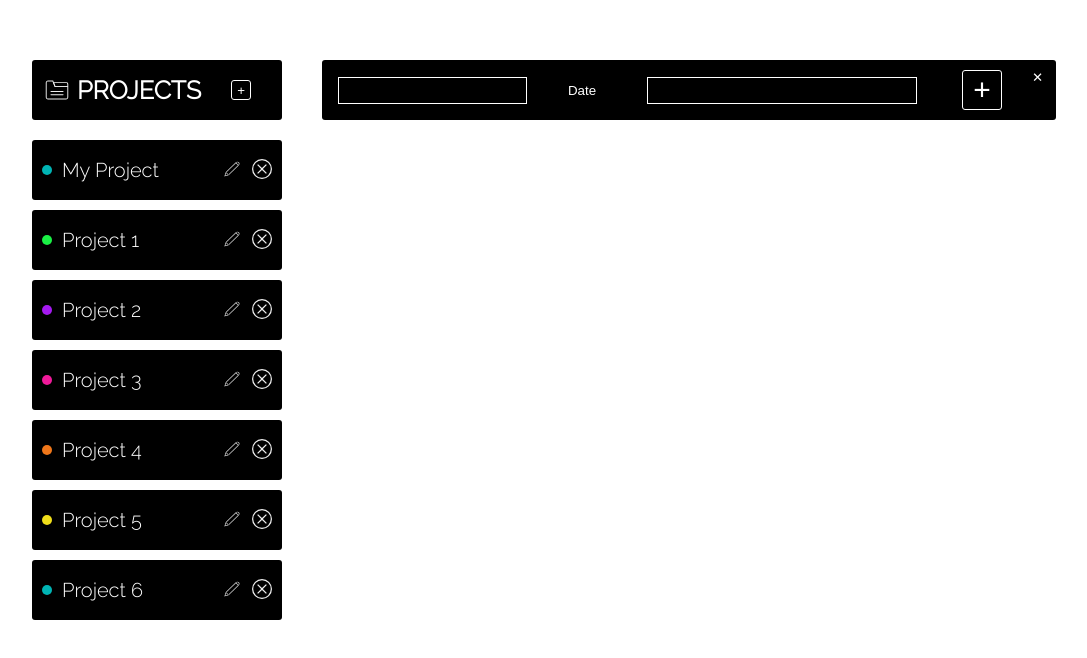
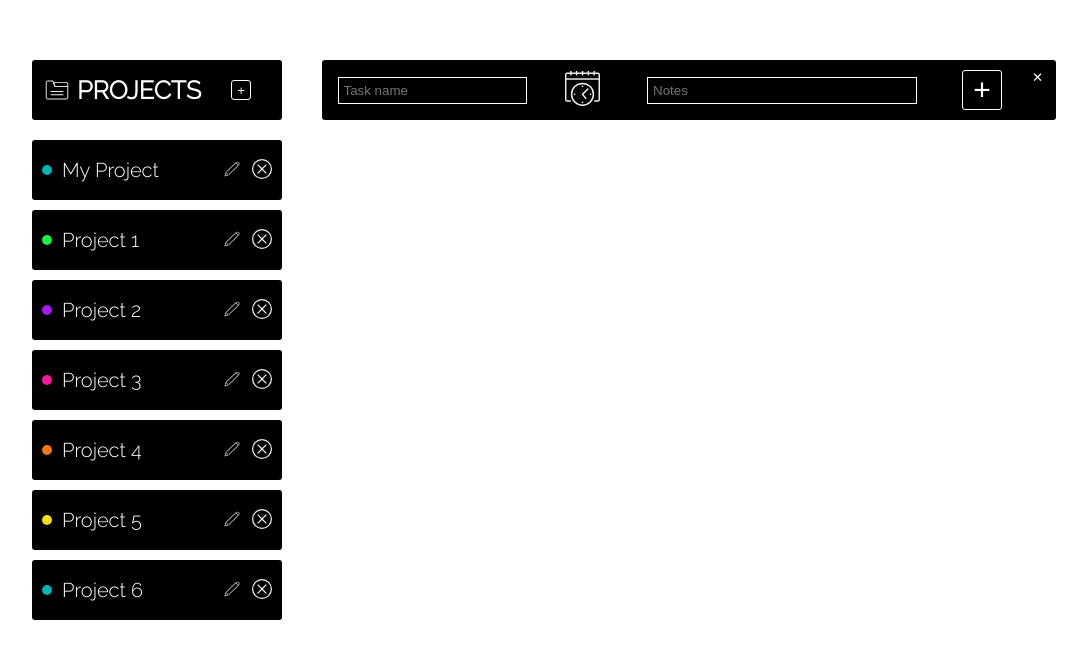
Before and after one commit to walkermicah/to-do, a website built with webpack: page src/index.html in a window 1280 px wide. Shown: the whole page, without its empty margins (96-1183 px from the left). Built offline with nearby package versions, Linux system fonts and the light colour scheme.

Commit message:
Edit taskbar markup

```diff
--- a/src/index.html
+++ b/src/index.html
@@ -43,19 +43,19 @@
 
           <p class="taskbar-title">TASKS</p>
 
-          <img src="../src/img/date.svg" class="taskbar-date-icon icon-xlarge"></img>
+          <img src="../src/img/date.svg" class="taskbar-date-icon icon-xxl"></img>
 
-          <img src="../src/img/notes.svg" class="taskbar-notes-icon icon-xlarge"></img>
+          <img src="../src/img/notes.svg" class="taskbar-notes-icon icon-xxl"></img>
 
           <div></div>
         </div>
 
         <div class="taskbar-form">
-          <input type="text" class="task-name-input">
+          <input type="text" class="task-name-input" placeholder="Task name">
 
-          <button class="task-date-input">Date</button>
+          <button class="task-date-input-btn"><img src="../src/img/date.svg" class="task-date-input-icon icon-xl"></img></button>
 
-          <input type="text" class="task-notes-input">
+          <input type="text" class="task-notes-input" placeholder="Notes">
 
           <button class="new-task-submit-btn">&plus;</button>
 
```
